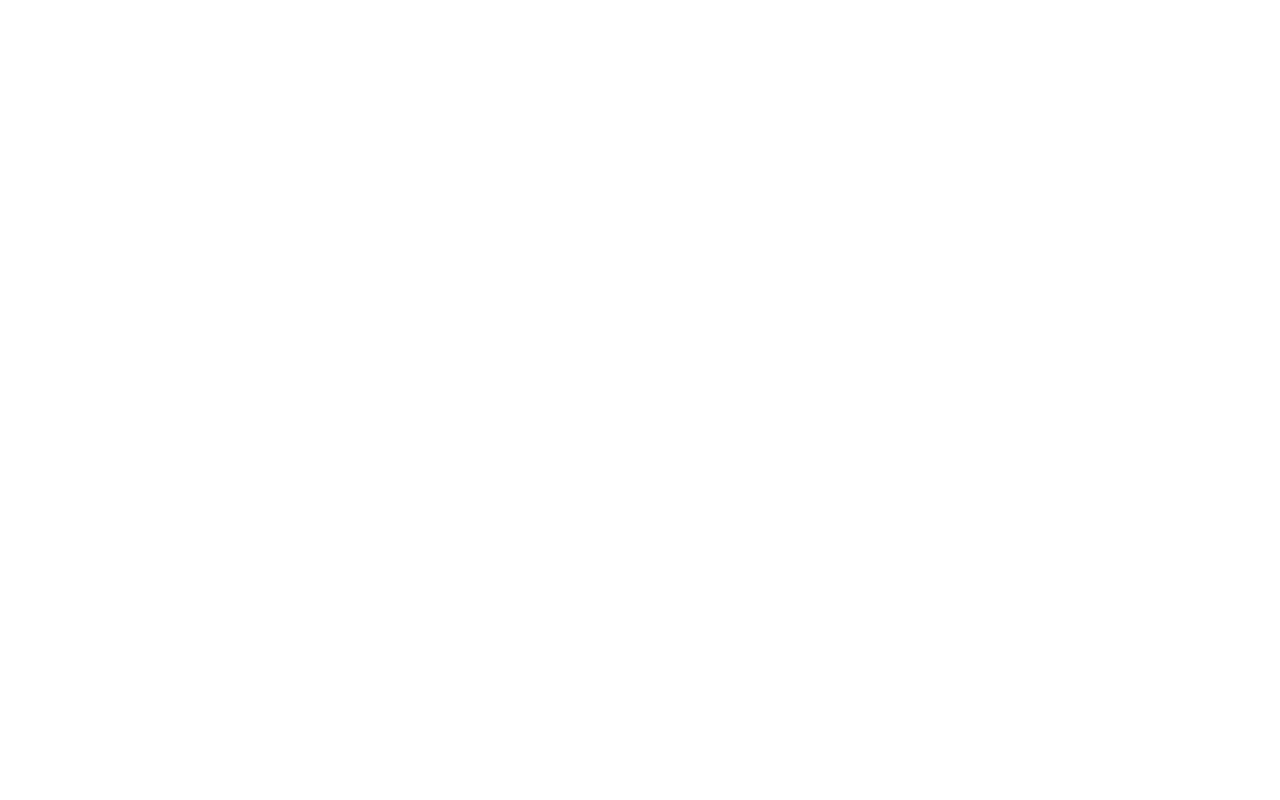
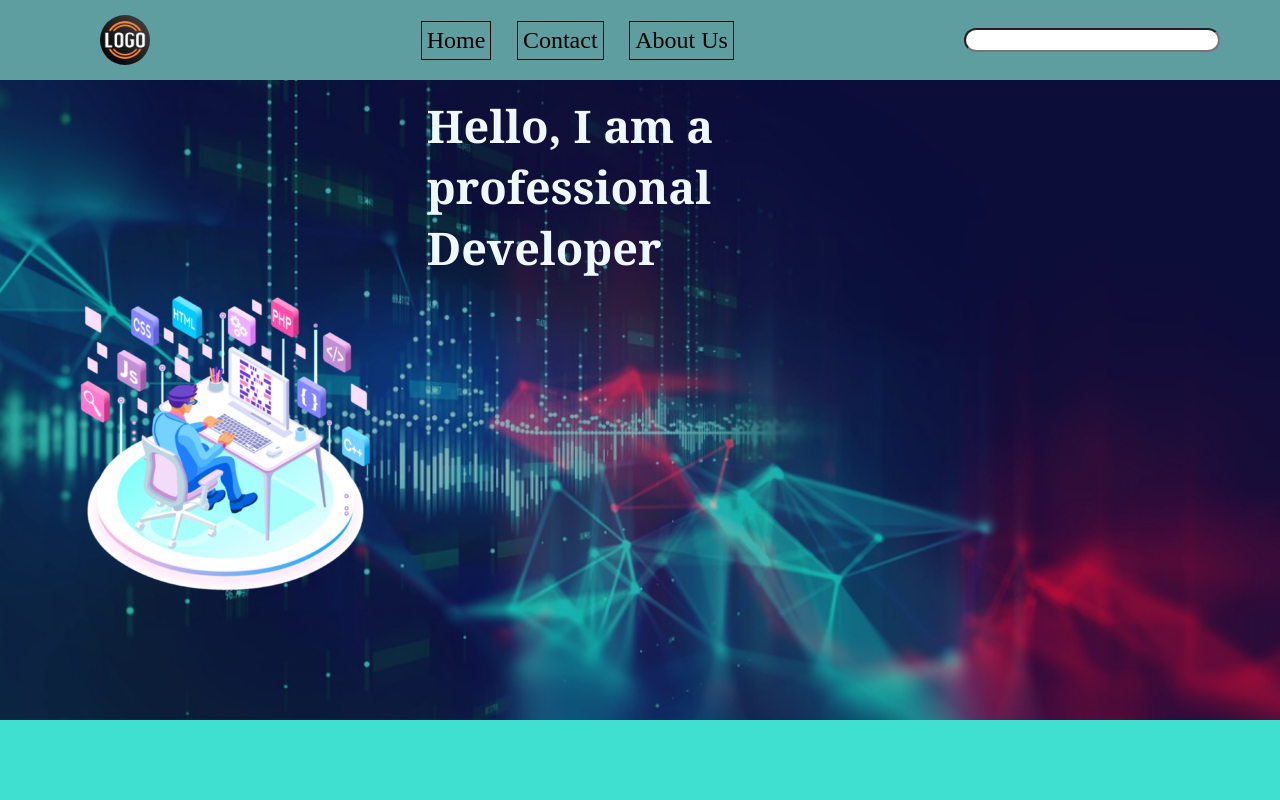
Before and after one commit to uodeeb/portfolio23, a plain HTML site: page index.html in a window 1280 px wide. Drawn offline with Linux system fonts and the light colour scheme.

Commit message:
Update the website

```diff
--- a/index.html
+++ b/index.html
@@ -4,8 +4,63 @@
     <meta charset="UTF-8">
     <meta name="viewport" content="width=device-width, initial-scale=1.0">
     <title>Document</title>
+    <link rel="stylesheet" href="styles.css">
 </head>
 <body>
+    <div id="container">
+        <header id="hd">
+           <section id="sec-1">
+            <img id="logo" src="/logo.png" alt="logo">
+           </section>
+           <nav id="sect-2">
+            <ul id="nav__list">
+                <li class="list__item">
+                    <a href="#">Home</a>
+                </li>
+                <li class="list__item">
+                    <a href="#">Contact</a>
+                </li>
+                <li class="list__item">
+                    <a href="#">About Us</a>
+                </li>
+            </ul>
+           </nav>
+           <section id="sec-3">
+                <input type="search" name="search" id="srch">
+           </section>
+        </header>
+        <main id="mn">
+            <section class="box" id="bx-1">
 
+            </section>
+            <section class="box" id="bx-2">
+                <h1>Hello, I am a professional Developer</h1>
+            </section>
+            <section class="box" id="bx-3">
+
+            </section>
+            <section class="box" id="bx-4">
+                <img src="/banner.png" alt="banner" srcset="">
+            </section>
+            <section class="box" id="bx-5">
+
+            </section>
+            <section class="box" id="bx-6">
+
+            </section>
+            <section class="box" id="bx-7">
+
+            </section>
+            <section class="box" id="bx-8">
+
+            </section>
+            <section class="box" id="bx-9">
+
+            </section>
+        </main>
+        <footer id="ft">
+
+        </footer>
+    </div>
 </body>
 </html>
--- /dev/null
+++ b/styles.css
@@ -0,0 +1,138 @@
+* {
+    padding: 0px;
+    margin: 0px;
+}
+
+
+#container {
+    width: 100vw;
+    height: 100vh;
+    background-color: burlywood;
+}
+
+#hd {
+    width: 100vw;
+    height: 10vh;
+    background-color:cadetblue;
+    display: flex;
+    gap: 1vw;
+}
+
+#ft {
+    width: 100vw;
+    height: 10vh;
+    background-color:turquoise;
+}
+
+#sec-1 {
+    width: 20vw;
+    height: 10vh;
+    /* border: 1px solid #000; */
+    display: flex;
+    justify-content: center;
+    align-items: center;
+}
+#sect-2 {
+    width: 50vw;
+    height: 10vh;
+    /* border: 1px solid #000; */
+    display: flex;
+    justify-content: center;
+    align-items:center;
+}
+#sec-3 {
+    width: 30vw;
+    height: 10vh;
+    /* border: 1px solid #000; */
+    display: flex;
+    justify-content: center;
+    align-items: center;
+}
+
+#logo {
+    width: 50px;
+    height: 50px;
+    border-radius: 25px;
+}
+
+#nav__list  {
+    list-style: none;
+    display: flex;
+    gap: 2vw;
+    font-size: 24px;
+}
+
+.list__item {
+    border: 1px solid #000;
+    padding: 5px;
+}
+
+.list__item a{
+   text-decoration: none;
+   color: #000;
+}
+
+#srch {
+    width: 20vw;
+    height: 3vh;
+    border-radius: 15px;
+}
+
+
+
+#mn {
+    width: 100vw;
+    height: 80vh;
+    background-color:cornflowerblue;
+    display: grid;
+    grid-template-columns: repeat(3, 1fr);
+    grid-template-rows: repeat(3, 1fr);
+    grid-template-areas:
+    "bx-1 bx-2 bx-3"
+    "bx-4 bx-5 bx-6"
+    "bx-7 bx-8 bx-9"
+    ;
+    background-image: url("/mn-bg.jpeg");
+    background-repeat: no-repeat;
+    background-size: cover;
+}
+
+.box {
+    width: calc(100vw/3);
+    height: calc(80vh/3);
+    /* border: 1px solid #000; */
+}
+
+#bx-1 {
+    grid-area: bx-1;
+}
+#bx-2 {
+    grid-area: bx-2;
+    display: flex;
+    justify-content: center;
+    align-items: center;
+    font-family:Georgia, 'Times New Roman', Times, serif;
+    font-size: 30px;
+    color: aliceblue;
+}
+#bx-3 {
+    grid-area: bx-3;
+}
+#bx-4 {
+    grid-area: bx-4;
+}
+#bx-5 {
+    grid-area: bx-5;
+}
+#bx-6 {
+    grid-area: bx-6;
+}
+#bx-7 {
+    grid-area: bx-7;
+}
+#bx-8 {
+    grid-area: bx-8;
+}
+#bx-9 {
+    grid-area: bx-9;
+}
```
Also changed, not shown: banner.png (added), logo.png (added), mn-bg.jpeg (added).
